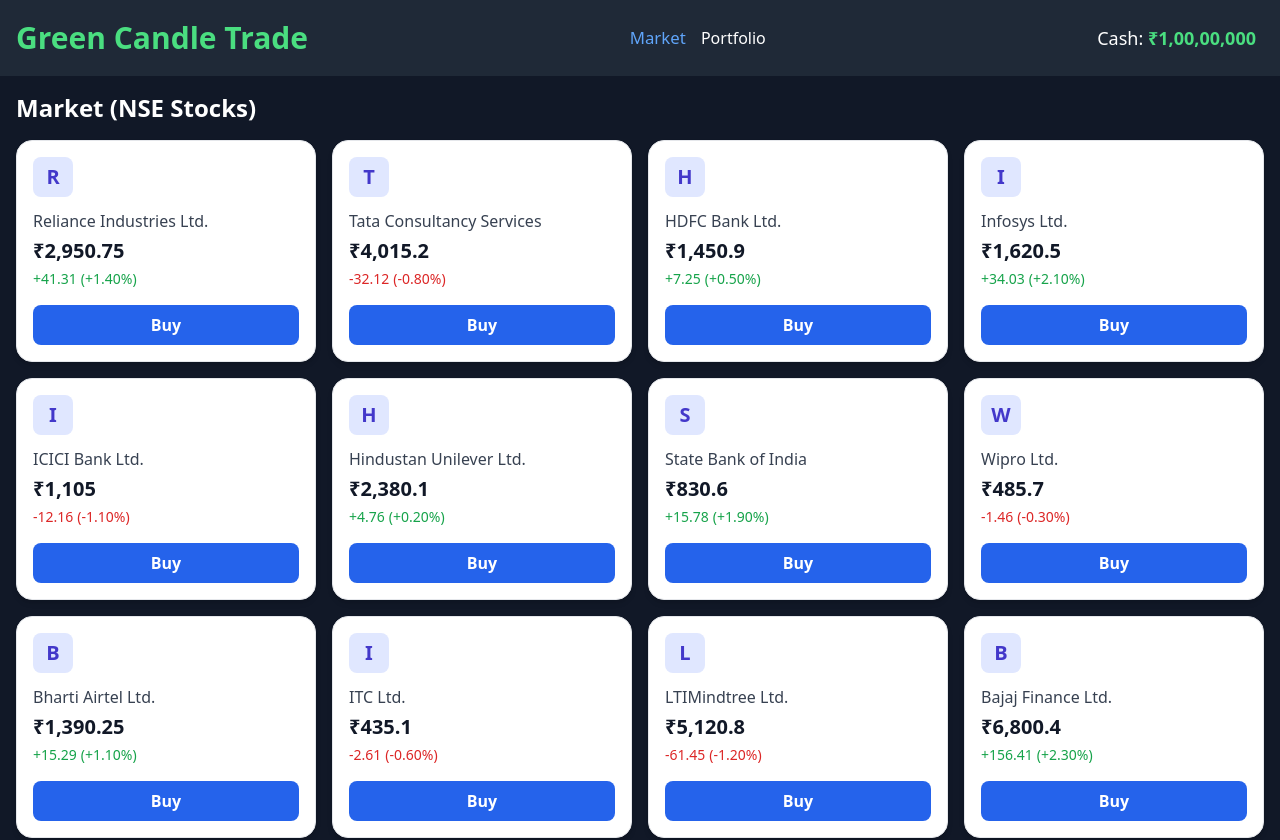
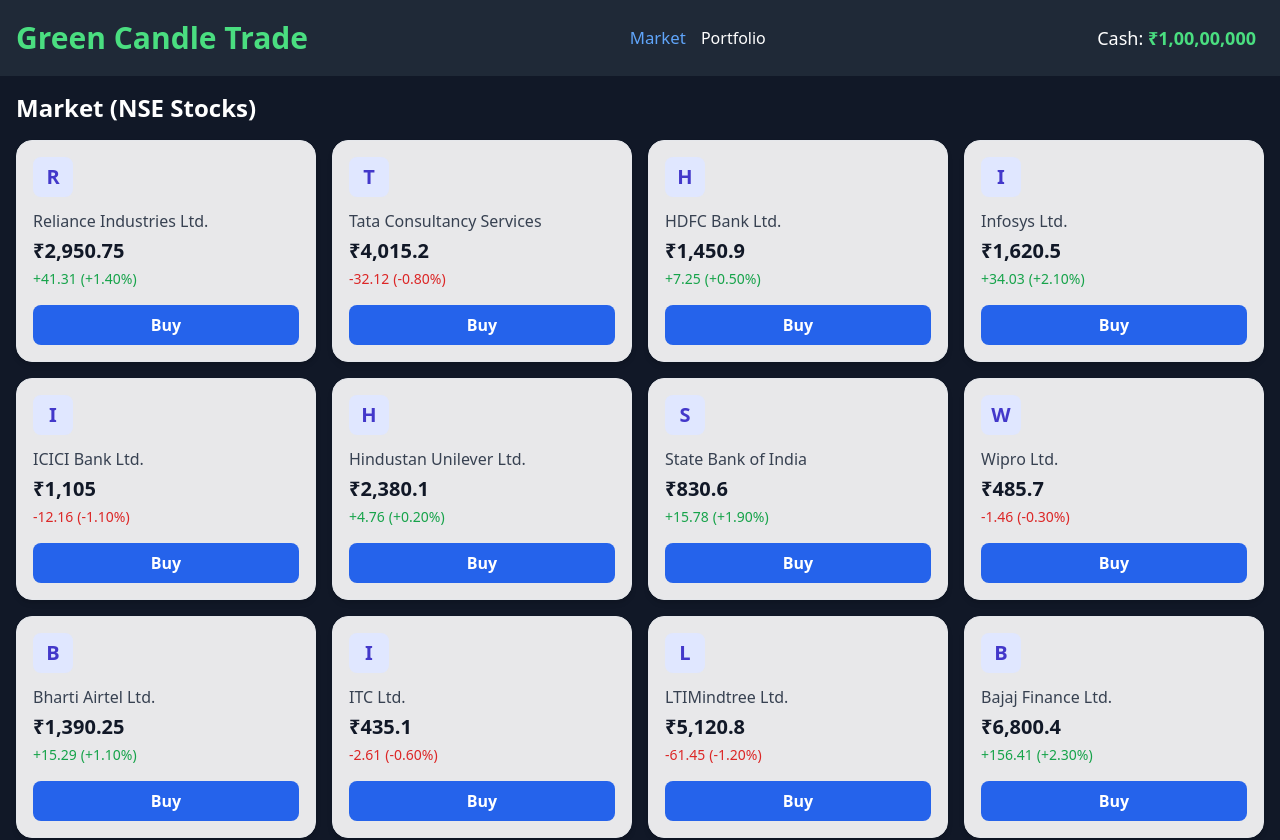
Before and after one commit to vijay2898AD/Green-Candle-Trade, a React (Vite) app: page / in a window 1280 px wide. Shown: the top 840 px of the page. Built offline with nearby package versions, Linux system fonts and the light colour scheme.

Commit message:
styles updated

```diff
--- a/src/pages/Market.tsx
+++ b/src/pages/Market.tsx
@@ -98,7 +98,7 @@
           return (
             <div
               key={stock.symbol}
-              className="bg-white text-gray-900 p-4 rounded-2xl shadow-md border border-gray-200 flex flex-col transition-all duration-200 ease-in-out hover:shadow-xl hover:-translate-y-1"
+              className="bg-white bg-opacity-90 text-gray-900 p-4 rounded-2xl shadow-md border border-gray-200 flex flex-col transition-all duration-200 ease-in-out hover:shadow-xl hover:-translate-y-1"
             >
               <div className="flex-grow">
 
```
